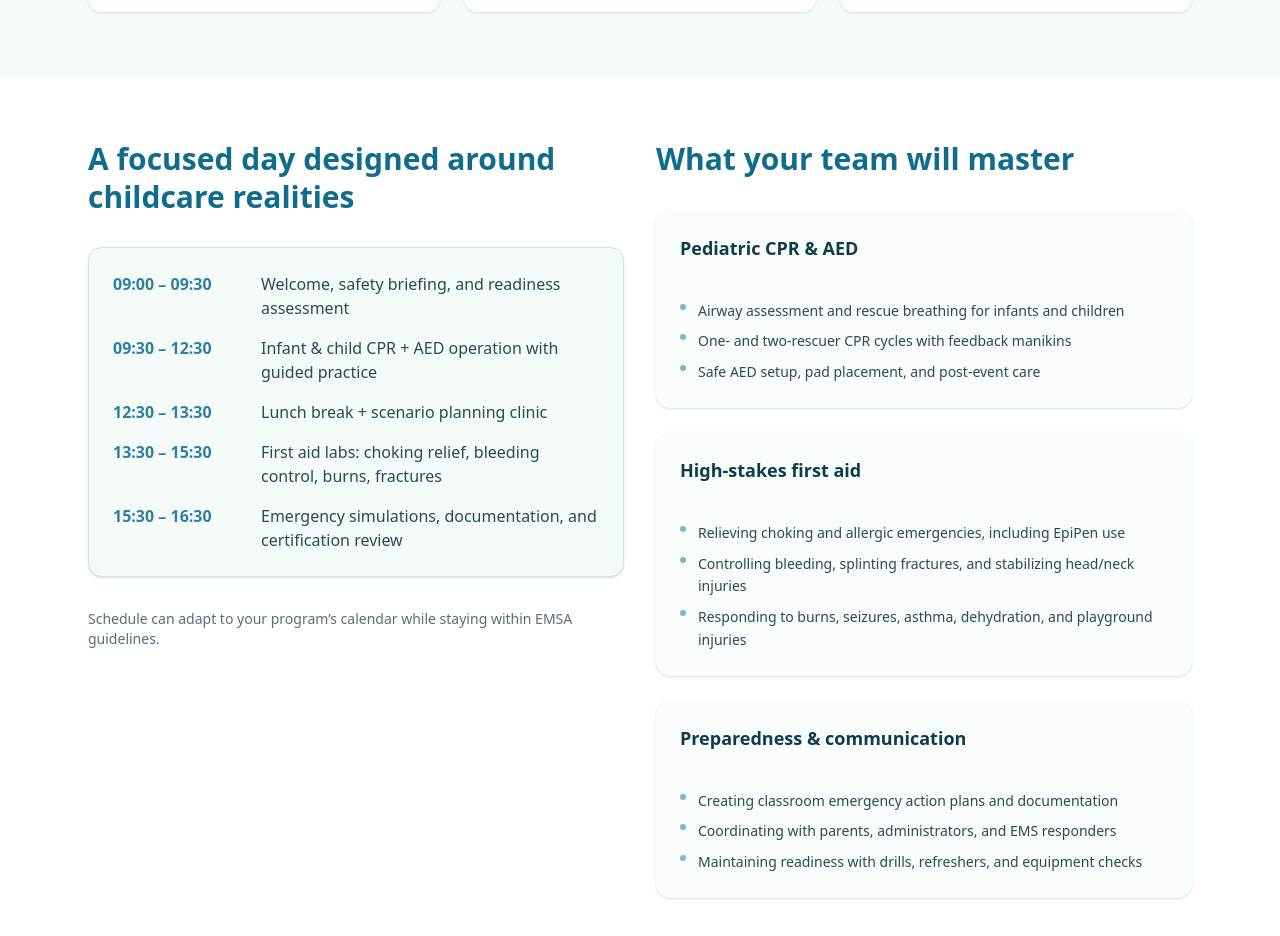
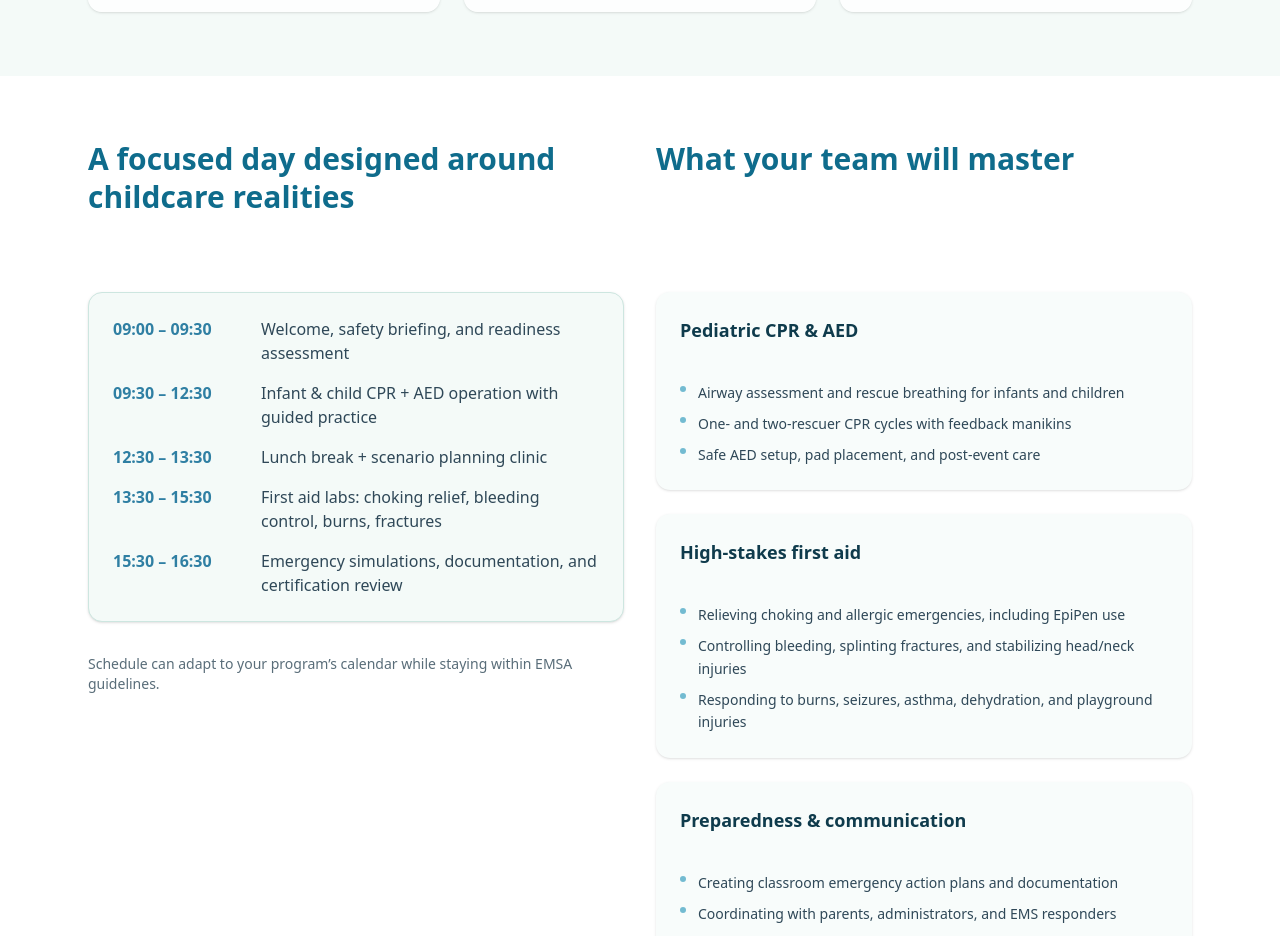
Before and after one commit to darecallad/cpr, a Next.js app: page /courses in a window 1280 px wide. Shown: the part 1057-1993 px from the top of the page. Built offline with nearby package versions, Linux system fonts and the light colour scheme.

Commit message:
update style

```diff
--- a/src/app/courses/page.tsx
+++ b/src/app/courses/page.tsx
@@ -414,9 +414,11 @@ export default function CoursesPage() {
         <div className="mx-auto flex w-full max-w-6xl flex-col gap-12 px-6">
           <div className="grid gap-8 lg:grid-cols-[repeat(2,minmax(0,1fr))] lg:items-start">
             <div className="space-y-6 lg:space-y-8" id="schedule">
+              <div className="lg:flex lg:h-[7.5rem] lg:items-start">
                 <h2 className="text-3xl font-bold text-[#0F6C8C] leading-tight">
                   {content.schedule.title}
                 </h2>
+              </div>
               <Card className="border border-[#CDE6E0] bg-[#F4FAF8] shadow-sm">
                 <CardContent className="space-y-4 px-6 py-0">
                   {content.schedule.blocks.map((block) => (
@@ -430,9 +432,11 @@ export default function CoursesPage() {
               <p className="text-sm text-[#2F4858]/80">{content.schedule.note}</p>
             </div>
             <div className="space-y-6 lg:space-y-8" id="curriculum">
+              <div className="lg:flex lg:h-[7.5rem] lg:items-start">
                 <h2 className="text-3xl font-bold text-[#0F6C8C] leading-tight">
                   {content.curriculum.title}
                 </h2>
+              </div>
               <div className="space-y-6">
                 {content.curriculum.categories.map((category) => (
                   <Card key={category.name} className="border-none bg-[#F8FCFB] shadow-sm">
```
Lines whose indentation alone changed are shown as unchanged.
